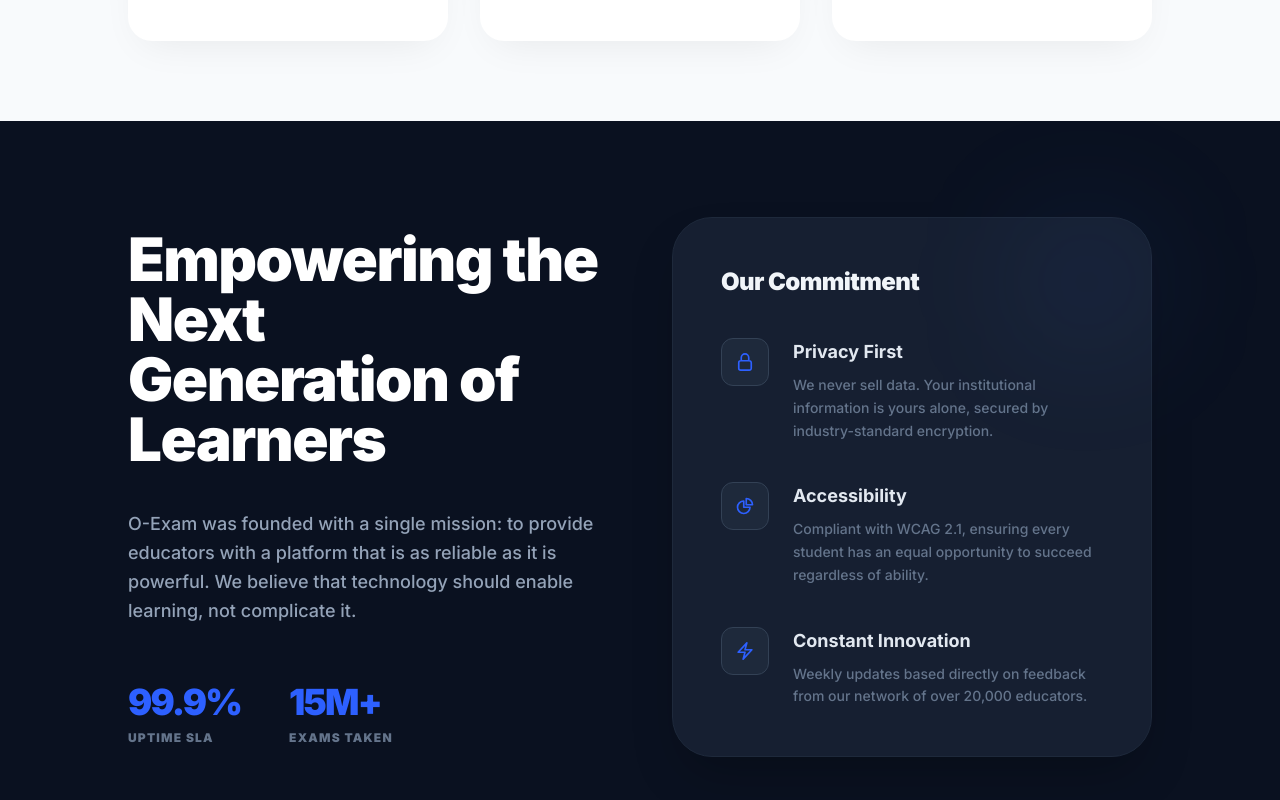
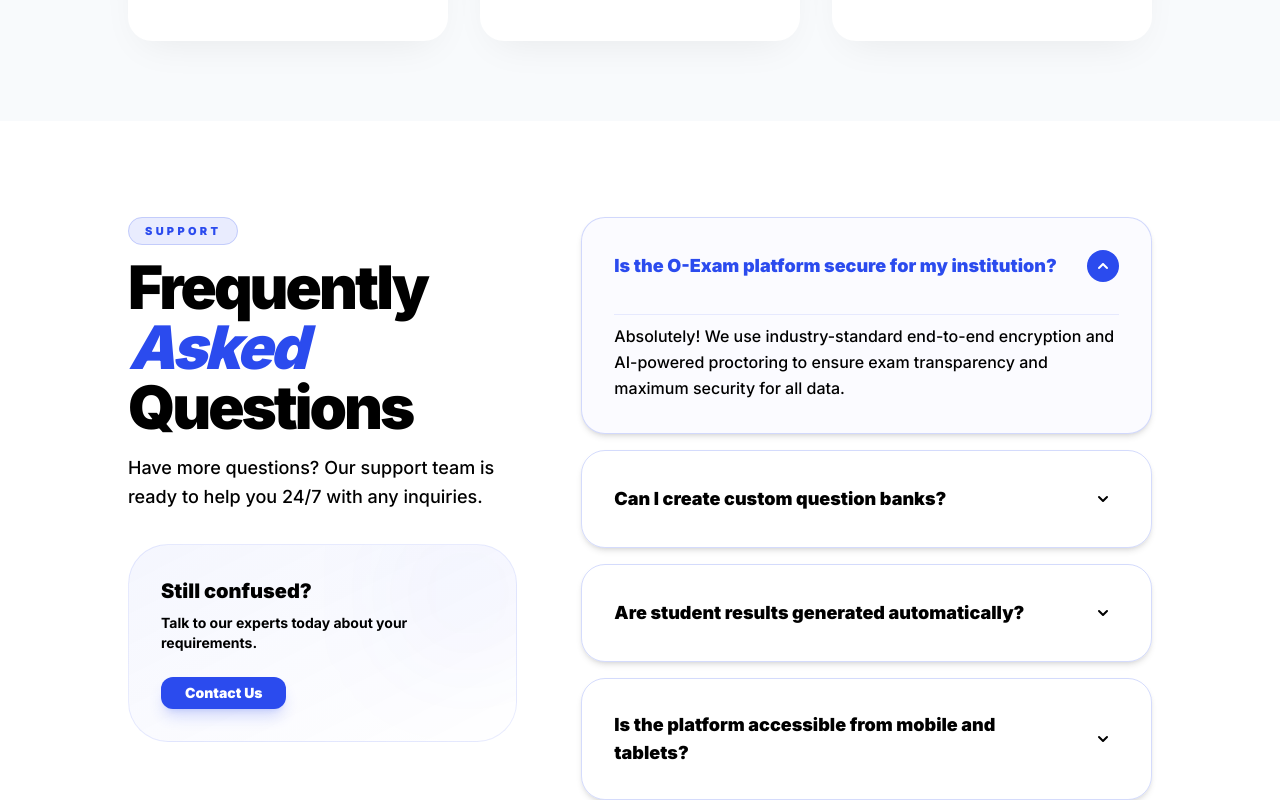
Before and after one commit to sohelma/oexam-client, a Next.js app: page / in a window 1280 px wide. Shown: the part 5688-6488 px from the top of the page. Built offline with nearby package versions, Linux system fonts and the light colour scheme.

Commit message:
faq section added

```diff
--- a/src/app/page.js
+++ b/src/app/page.js
@@ -7,6 +7,7 @@
 import Pricing from "@/components/home/Pricing/Pricing";
 import Features from "@/components/home/Feature/Features";
 import Commitment from "@/components/home/Commitment/Commitment";
+import FAQ from "@/components/home/FAQ/FAQ";
 
 export default function Home() {
   return (
@@ -19,7 +20,8 @@
         <Services></Services>
         <Pricing />
         <Features />
-        <Commitment/>
+        <FAQ/>
+        <Commitment />
       </main>
       <Footer />
     </div>
--- /dev/null
+++ b/src/components/home/FAQ/FAQ.jsx
@@ -0,0 +1,133 @@
+'use client';
+import React, { useState } from 'react';
+
+const FAQ = () => {
+  const [openIndex, setOpenIndex] = useState(0);
+
+  const faqs = [
+    {
+      question: 'Is the O-Exam platform secure for my institution?',
+      answer:
+        'Absolutely! We use industry-standard end-to-end encryption and AI-powered proctoring to ensure exam transparency and maximum security for all data.',
+    },
+    {
+      question: 'Can I create custom question banks?',
+      answer:
+        'Yes, our platform allows you to easily create various types of questions, including Multiple Choice (MCQ), Descriptive, and Rich Media (Videos/Images) supported formats.',
+    },
+    {
+      question: 'Are student results generated automatically?',
+      answer:
+        'For objective or MCQ questions, results are generated instantly. For descriptive questions, instructors can manually grade them through our intuitive dashboard.',
+    },
+    {
+      question: 'Is the platform accessible from mobile and tablets?',
+      answer:
+        'Yes, our interface is 100% responsive. Students can take exams from any modern browser on smartphones, tablets, or desktop PCs without any extra software.',
+    },
+  ];
+
+  return (
+    <section id="faq" className="py-24 bg-base-100 scroll-mt-20">
+      <div className="mx-auto max-w-[98%] md:max-w-[80%]">
+        <div className="grid grid-cols-1 lg:grid-cols-12 gap-16">
+          {/* Left Side: Text & Support Card */}
+          <div className="lg:col-span-5 space-y-8">
+            <div className="space-y-4">
+              <span className="text-primary font-black uppercase tracking-[0.3em] text-[11px] px-4 py-1.5 bg-primary/10 rounded-full border border-primary/20">
+                Support
+              </span>
+              <h2 className="text-4xl md:text-6xl font-black text-base-content tracking-tighter leading-tight">
+                Frequently <br />{' '}
+                <span className="text-primary italic">Asked</span> Questions
+              </h2>
+              <p className="text-base-content/60 font-medium text-lg leading-relaxed">
+                Have more questions? Our support team is ready to help you 24/7
+                with any inquiries.
+              </p>
+            </div>
+
+            {/* Support CTA Card */}
+            <div className="p-8 rounded-[2.5rem] bg-gradient-to-br from-primary/5 to-transparent border border-primary/10 relative overflow-hidden group">
+              <div className="absolute top-0 right-0 w-24 h-24 bg-primary/10 blur-3xl rounded-full group-hover:bg-primary/20 transition-all duration-500"></div>
+              <h4 className="text-xl font-black text-base-content mb-2">
+                Still confused?
+              </h4>
+              <p className="text-sm text-base-content/50 font-bold mb-6">
+                Talk to our experts today about your requirements.
+              </p>
+              <button className="btn btn-primary btn-sm rounded-xl px-6 font-black text-white border-none shadow-lg shadow-primary/20">
+                Contact Us
+              </button>
+            </div>
+          </div>
+
+          {/* Right Side: Accordion */}
+          <div className="lg:col-span-7 space-y-4">
+            {faqs.map((faq, index) => (
+              <div
+                key={index}
+                className={`group shadow-md border border-primary/20 rounded-3xl transition-all duration-500 overflow-hidden ${
+                  openIndex === index
+                    ? 'border-primary bg-primary/[0.02] shadow-[0_20px_40px_rgba(var(--p),0.05)]'
+                    : 'border-base-200 bg-transparent hover:border-primary/30'
+                }`}
+              >
+                <button
+                  onClick={() => setOpenIndex(openIndex === index ? -1 : index)}
+                  className="w-full p-6 md:p-8 text-left flex items-center justify-between gap-4"
+                >
+                  <span
+                    className={`text-lg font-black transition-colors duration-300 ${
+                      openIndex === index
+                        ? 'text-primary'
+                        : 'text-base-content/80'
+                    }`}
+                  >
+                    {faq.question}
+                  </span>
+                  <div
+                    className={`shrink-0 w-8 h-8 rounded-full flex items-center justify-center transition-all duration-500 ${
+                      openIndex === index
+                        ? 'bg-primary text-white rotate-180'
+                        : 'bg-base-200 text-base-content/40'
+                    }`}
+                  >
+                    <svg
+                      xmlns="http://www.w3.org/2000/svg"
+                      className="h-5 w-5"
+                      viewBox="0 0 20 20"
+                      fill="currentColor"
+                    >
+                      <path
+                        fillRule="evenodd"
+                        d="M5.293 7.293a1 1 0 011.414 0L10 10.586l3.293-3.293a1 1 0 111.414 1.414l-4 4a1 1 0 01-1.414 0l-4-4a1 1 0 010-1.414z"
+                        clipRule="evenodd"
+                      />
+                    </svg>
+                  </div>
+                </button>
+
+                <div
+                  className={`transition-all duration-500 ease-in-out ${
+                    openIndex === index
+                      ? 'max-h-96 opacity-100 pb-8 px-8'
+                      : 'max-h-0 opacity-0'
+                  }`}
+                >
+                  <div className="pt-2 border-t border-primary/10">
+                    <p className="text-base-content/60 font-medium leading-relaxed">
+                      {faq.answer}
+                    </p>
+                  </div>
+                </div>
+              </div>
+            ))}
+          </div>
+        </div>
+      </div>
+    </section>
+  );
+};
+
+export default FAQ;
```
